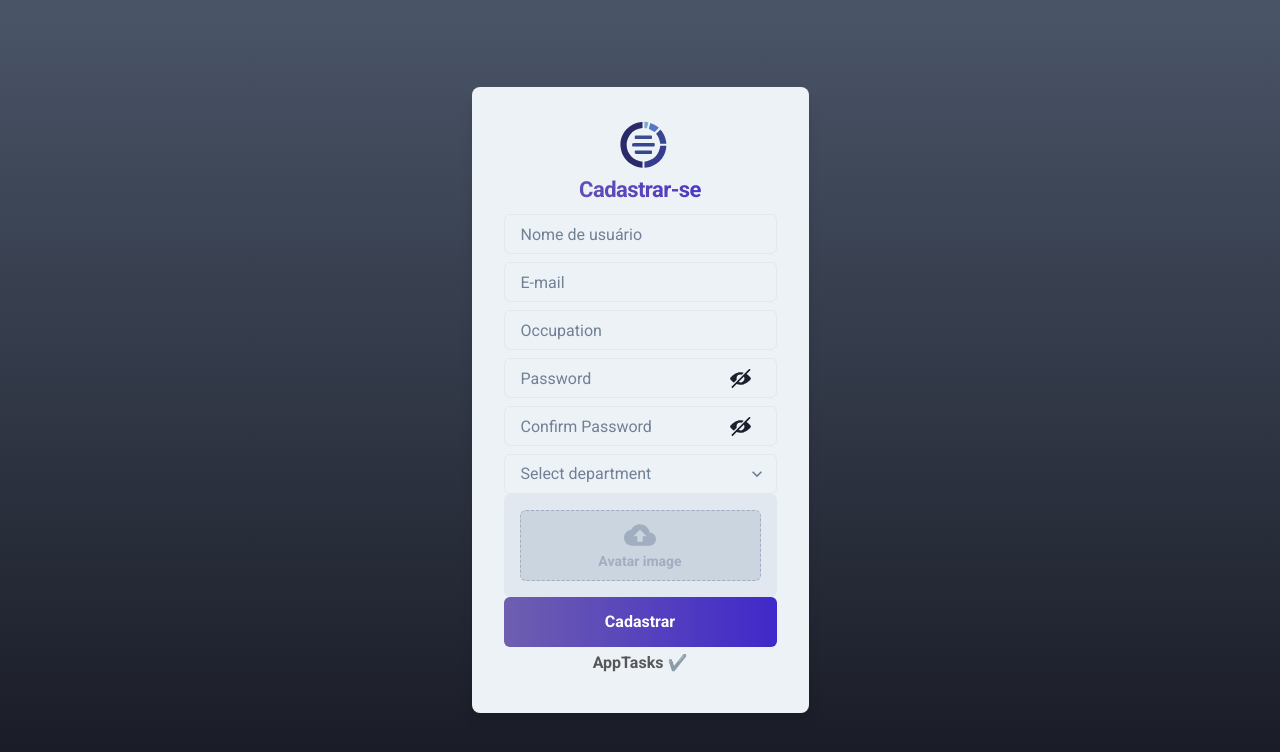
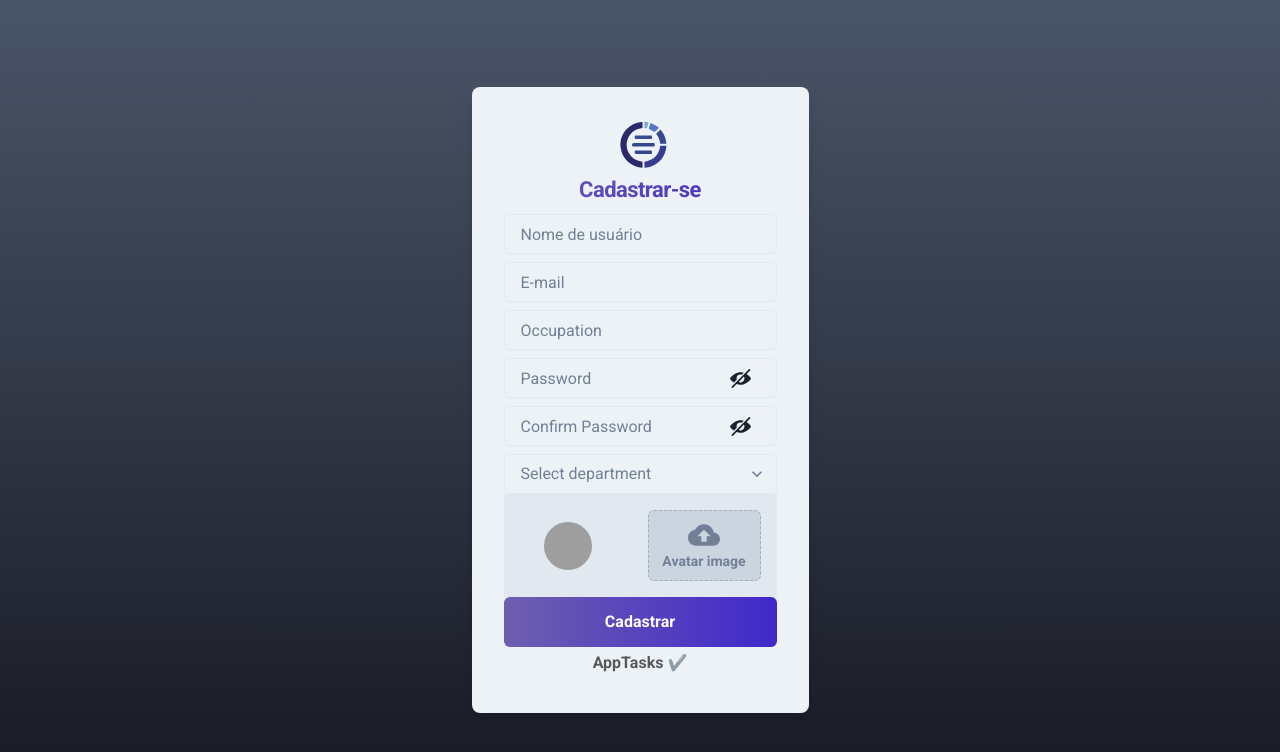
Before and after one commit to DaksonC/apptasks, a React (Vite) app: page /register in a window 1280 px wide. Shown: the top 752 px of the page. Built offline with nearby package versions, Linux system fonts and the light colour scheme; data requests are answered from the project's data file; grey boxes are pictures that could not be loaded.

Commit message:
feat: cria preview do avatar

```diff
--- a/src/components/UploaderAvatar/index.tsx
+++ b/src/components/UploaderAvatar/index.tsx
@@ -1,14 +1,74 @@
-import { Box, Text, theme } from "@chakra-ui/react";
+import { Avatar, Box, Button, Flex, Text } from "@chakra-ui/react";
+import { useState } from "react";
 import Dropzone from "react-dropzone";
 import { MdCloudUpload } from "react-icons/md";
 
+import { IImg } from "../../interfaces";
+
 export function UploaderAvatar() {
+  const [files, setFiles] = useState<IImg[]>([]);
+
+  const onDrop = (acceptedFiles: []) => {
+    console.log(acceptedFiles);
+    setFiles(
+      acceptedFiles.map((file) =>
+        Object.assign(file, {
+          preview: URL.createObjectURL(file),
+        })
+      )
+    );
+  };
+
+  const thumb = files.map((file) => (
+    <Box key={file.name} w="100%" borderRadius="md" p="4" bg="gray.200">
+      <Avatar
+        src={file.preview}
+        onLoad={() => {
+          URL.revokeObjectURL(file.preview);
+        }}
+        size="xl"
+      />
+    </Box>
+  ));
+
   return (
-    <Dropzone onDrop={(acceptedFiles) => console.log(acceptedFiles)}>
+    <Flex
+      w="100%"
+      bg="gray.200"
+      display="flex"
+      alignItems="center"
+      justifyContent="center"
+    >
+      {files.length > 0 && files ? (
+        <Box
+          w="100%"
+          bg="gray.200"
+          display="flex"
+          alignItems="center"
+          justifyContent="center"
+          flexDir="column"
+        >
+          {thumb}
+        </Box>
+      ) : (
+        <Box
+          w="100%"
+          bg="gray.200"
+          display="flex"
+          alignItems="center"
+          justifyContent="center"
+          flexDir="column"
+        >
+          <Avatar src="https://bit.ly/broken-link" size="md" />
+        </Box>
+      )}
+      <Dropzone onDrop={(e: any) => onDrop(e)}>
         {({ getRootProps, getInputProps }) => (
           <Box w="100%" borderRadius="md" p="4" bg="gray.200">
             <Box
-            {...getRootProps()}
+              {...getRootProps({
+                className: "dropzone",
+              })}
               border="1px dashed"
               borderRadius="md"
               borderColor="gray.400"
@@ -18,15 +78,24 @@ export function UploaderAvatar() {
               alignItems="center"
               justifyContent="center"
               flexDir="column"
+              color="gray.500"
+              cursor="pointer"
+              _hover={{
+                borderColor: "blue.600",
+                color: "blue.600",
+              }}
             >
-            <input {...getInputProps()} />
-            <MdCloudUpload size={32} color={`${theme.colors.gray[400]}`} />
-            <Text fontSize="sm" color="gray.400">
-              Avatar image
-            </Text>
+              <input
+                {...getInputProps({
+                  className: "dropzone-input",
+                })}
+              />
+              <MdCloudUpload size={32} />
+              <Text fontSize="sm">Avatar image</Text>
             </Box>
           </Box>
         )}
       </Dropzone>
+    </Flex>
   );
 }
--- a/src/mock/db.json
+++ b/src/mock/db.json
@@ -5,12 +5,20 @@
       "email": "daksonc@gmail.com",
       "occupation": "Font End ",
       "password": "",
-      "confirmedPassword": "",
+      "confirmPassword": "",
       "departament": {
         "id": 2,
         "name": "Development"
       },
-      "image": "",
+      "image": {
+        "path": "",
+        "preview": "",
+        "name": "",
+        "size": 0,
+        "type": "",
+        "lastModified": 0,
+        "lastModifiedDate": "2022-12-16T15:51:11.443Z"
+      },
       "id": 1
     }
   ],
--- a/src/page/RegisterPage/index.tsx
+++ b/src/page/RegisterPage/index.tsx
@@ -33,7 +33,15 @@ export function RegisterPage() {
       id: 0,
       name: "",
     },
-    image: "",
+    image: {
+      path: "",
+      preview: "",
+      name: "",
+      size: 0,
+      type: "",
+      lastModified: 0,
+      lastModifiedDate: new Date(),
+    },
   });
 
   function updateModal(e: React.ChangeEvent<HTMLInputElement>) {
```
Also changed, not shown: src/interfaces/index.tsx (+10 -1 lines). Lines whose indentation alone changed are shown as unchanged.
